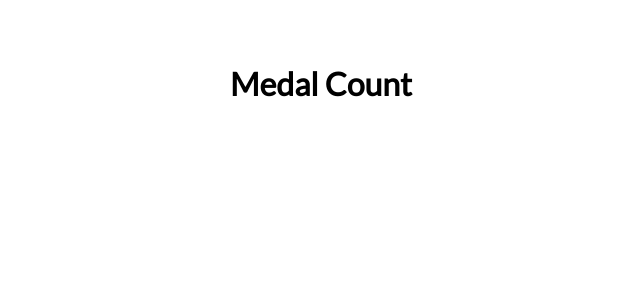
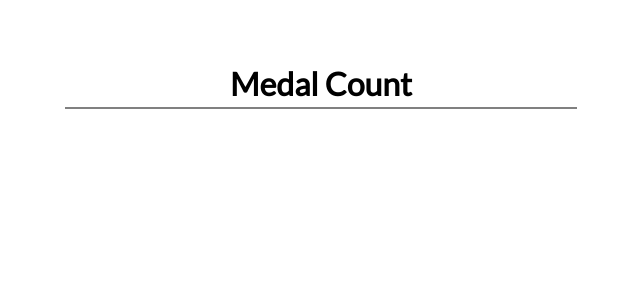
Before and after one commit to Jzucca/medal-count-widget, a React (Create React App) app: page / in a window 1280 px wide. Shown: the top 300 px of the page, without its empty margins (319-959 px from the left). Built offline with nearby package versions, Linux system fonts and the light colour scheme.

Commit message:
more basic styling to header

```diff
--- a/src/App.css
+++ b/src/App.css
@@ -5,3 +5,8 @@
   margin: 0 auto;
   text-align: center;
 }
+
+.medal-widget-main h1 {
+  padding-bottom: 4px;
+  border-bottom: 2px solid grey;
+}
--- a/src/index.css
+++ b/src/index.css
@@ -5,7 +5,7 @@
 }
 
 body {
-  font-family: 'Lato', sans-serif;
+  font-family: "Lato", sans-serif;
   -webkit-font-smoothing: antialiased;
   -moz-osx-font-smoothing: grayscale;
 }
```
